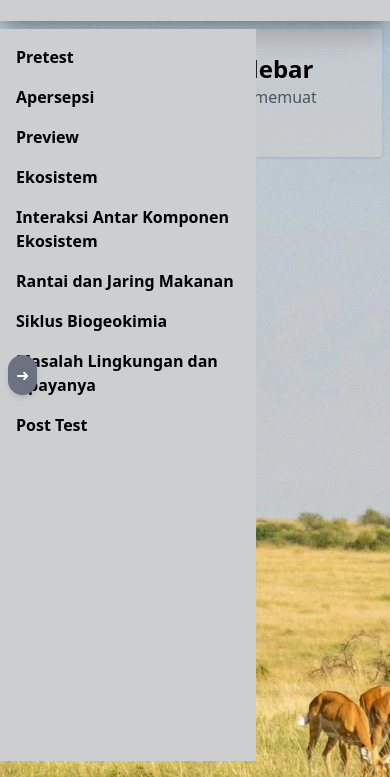
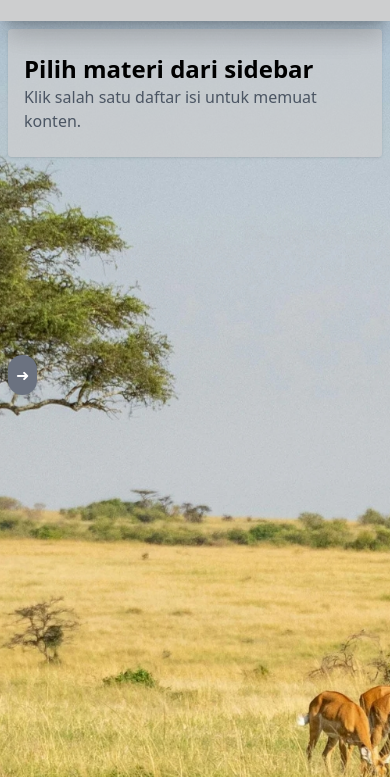
Before and after one commit to ekosistem1/web-ekosistem, a plain HTML site: page daftarisi.html in a window 390 px wide. Shown: the part 67-844 px from the top of the page. Drawn offline with nearby package versions, Linux system fonts and the light colour scheme; a web font is replaced by a local one.

Commit message:
Update sidebar bug

```diff
--- a/daftarisi.html
+++ b/daftarisi.html
@@ -55,7 +55,7 @@
 
     <div class="mt-24 lg:p-4">
         <!-- Sidebar -->
-        <aside id="sidebar-dekstop" class="h-[calc(100dvh-7rem)] overflow-y-auto fixed w-64 bg-gray-800 text-white" style="background-color: rgba(205, 206, 207, 1);">
+        <aside id="sidebar-dekstop" class="hidden lg:block h-[calc(100dvh-7rem)] overflow-y-auto fixed w-64 bg-gray-800 text-white" style="background-color: rgba(205, 206, 207, 1);">
             <ul class="py-2 px-2">
                 <li>
                     <a id="pre-test" href="#" class="block p-2 text-black font-bold hover:bg-white transition" onclick="loadContent('pretest.html', 'pre-test')">Pretest</a>
```
